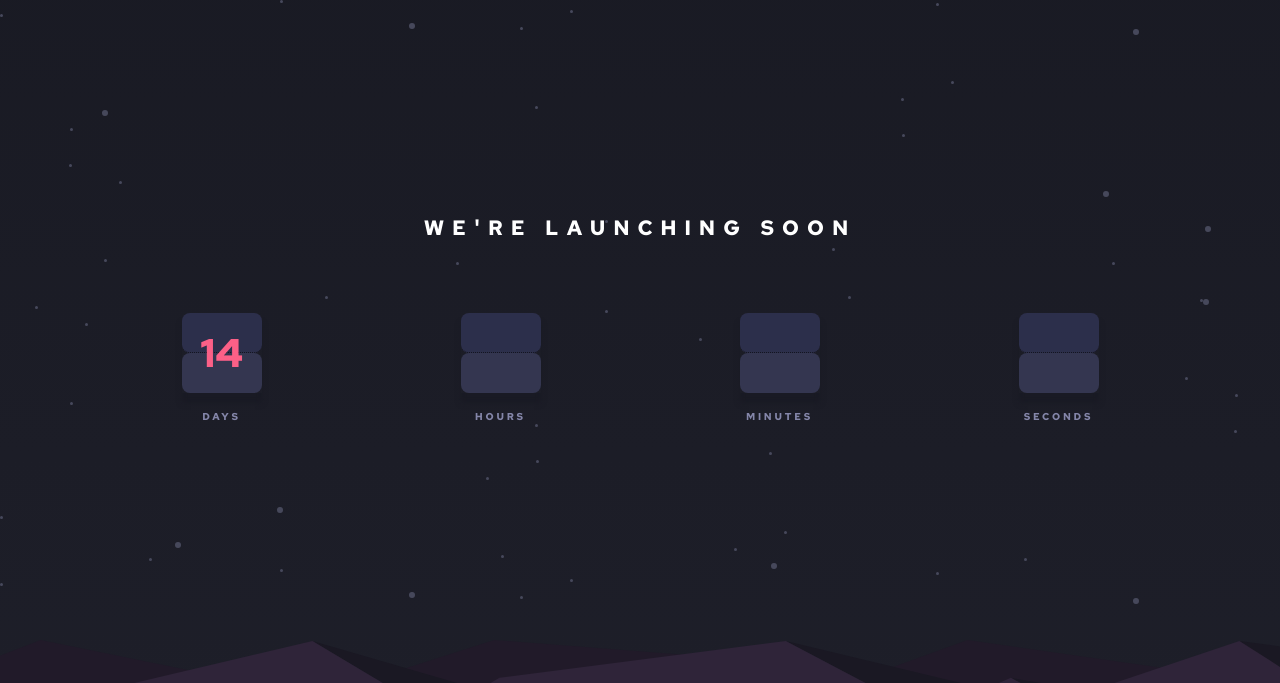
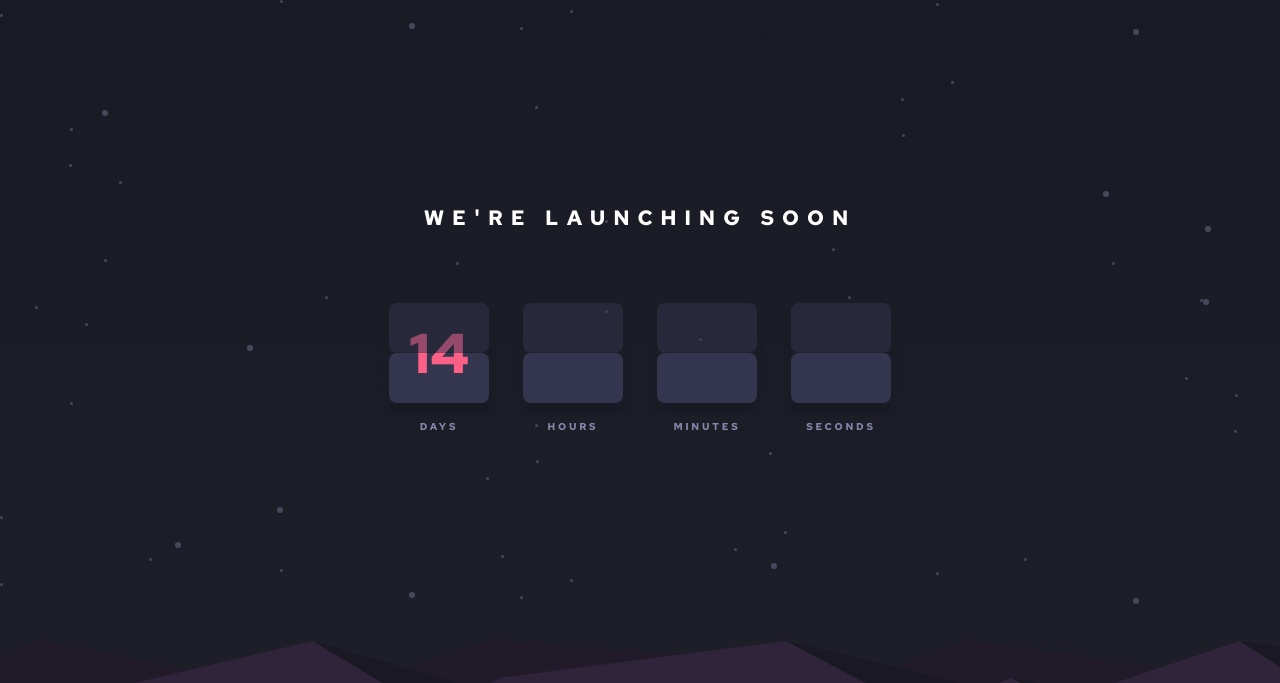
Before and after one commit to LorenzoTesoro/frontendmentor_launch_countdown, a plain HTML site: page index.html in a window 1280 px wide. Shown: the top 683 px of the page. Drawn offline with nearby package versions, Linux system fonts and the light colour scheme.

Commit message:
add responsiveness

```diff
--- a/assets/css/style.css
+++ b/assets/css/style.css
@@ -25,6 +25,9 @@ img{
 /* #endregion common rules */
 
 /* #region main */
+.container{
+    max-width: 560px;
+}
 main{
     background-image: url('../images/bg-stars.svg');
     min-height: 80vh;
@@ -54,16 +57,15 @@ h1{
     position: relative;
     box-shadow: 0 10px 5px 0px var(--clr-darker);
 }
-
-/* TODO: FIX BORDERS AND COLORS */
-
 .square_up{
     width: 100%;
     height: 50%;
     background-color: var(--clr-desatured-blue);
     border-bottom:1px dotted var(--clr-dark-blue);
     border-radius:0.5rem;
-    filter:contrast(110%);
+    opacity: 0.5;
+    position: relative;
+    z-index: 100;
 }
 .square_down{
     width: 100%;
@@ -106,3 +108,13 @@ footer .container{
     gap:2rem;
 }
 /* #endregion footer */
+
+
+/* Responsive */
+
+@media screen and (min-width:992px) {
+    .square{
+        width:100px;
+        font-size: 3.5rem;
+    }
+}
```
